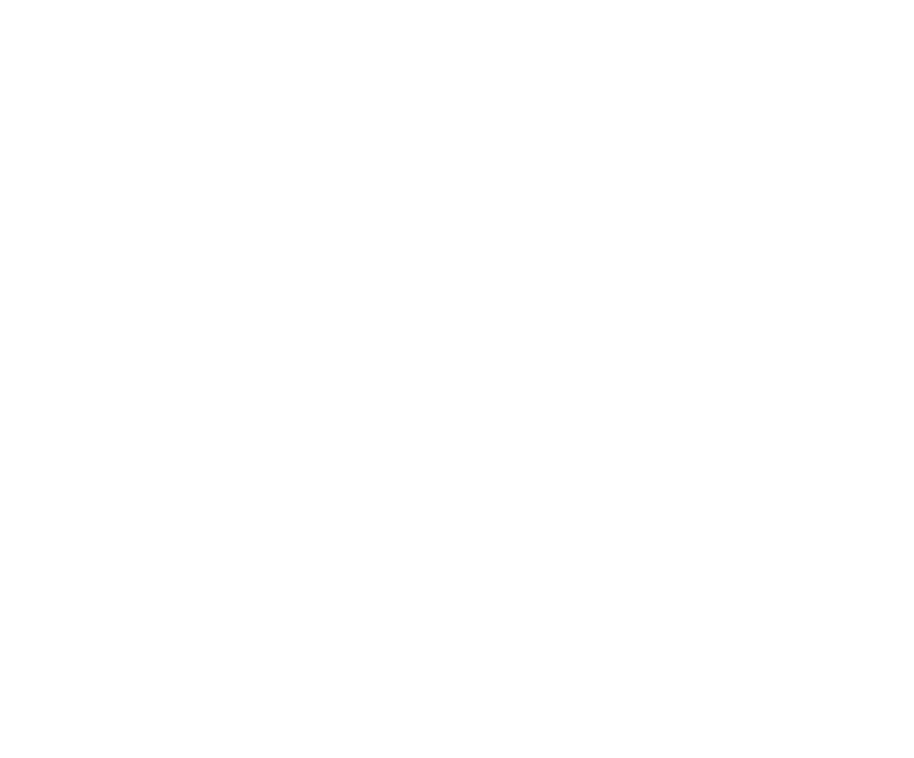
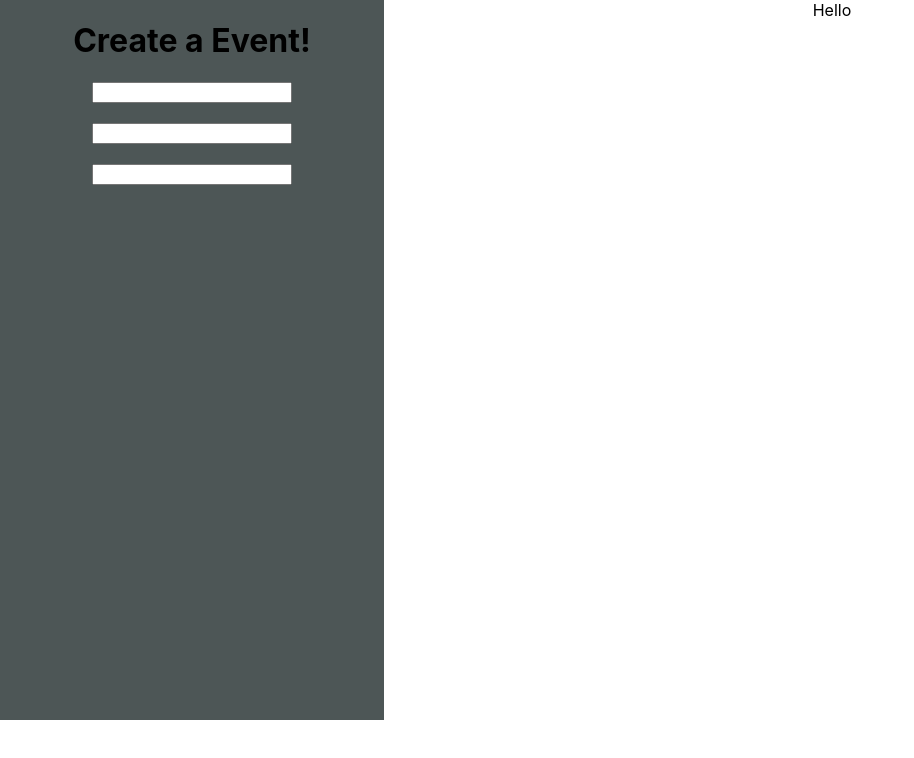
Before and after one commit to visvshah/campusLive, a React (Create React App) app in the folder front/: page / in a window 1280 px wide. Shown: the top 758 px of the page, without its empty margins (0-914 px from the left). Built offline with nearby package versions, Linux system fonts and the light colour scheme.

Commit message:
Map.jsx structure complete

```diff
--- a/front/src/App.js
+++ b/front/src/App.js
@@ -1,8 +1,10 @@
 import './App.css';
+import Map from './components/Map/Map';
 
 function App() {
   return (
     <div className="App">
+      <Map/>
     </div>
   );
 }
--- a/front/src/components/Map/Map.jsx
+++ b/front/src/components/Map/Map.jsx
@@ -1,9 +1,25 @@
-import React from 'react'
+import React from 'react';
+import './map.scss';
 
 export default function Map() {
+    const handleSubmit = (event) =>{
+        event.preventDefault();
+    }
   return (
     <div>
-        Map
+        <div className="mapPage">
+            <div className="left">
+                <h1 className = "header">Create a Event!</h1>
+                <form autoComplete = "off" validate = "true" className = "form" onSubmit = {handleSubmit}>
+                    <input className = "input"></input>
+                    <input className = "input"></input>
+                    <input className = "input"></input>
+                </form>
+            </div>
+            <div className="right">
+                Hello
+            </div>
+        </div>
     </div>
   )
 }
--- a/front/src/components/Map/map.scss
+++ b/front/src/components/Map/map.scss
@@ -0,0 +1,26 @@
+.mapPage{
+    display: flex;
+    flex-direction: row;
+    .left{
+        width: 30%;
+        height: 90vh;
+        justify-content: center;
+        align-items: center;
+        background-color: #4D5656;
+        .form{
+            display: flex;
+            flex-direction: column;
+            align-items: center;
+            justify-content: center;
+            .input{
+                margin-bottom: 20px;
+                width: 50%;
+            }
+        }
+    }
+    .right{
+        width:70%;
+        justify-content: center;
+        align-items: center;
+    }
+}
```
